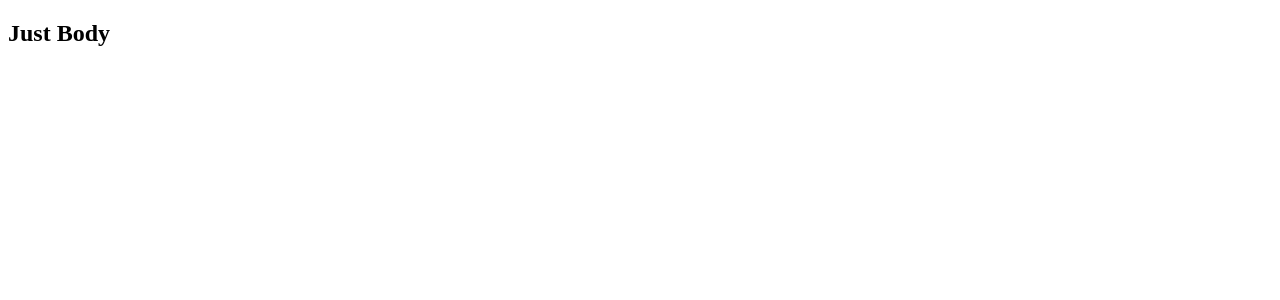
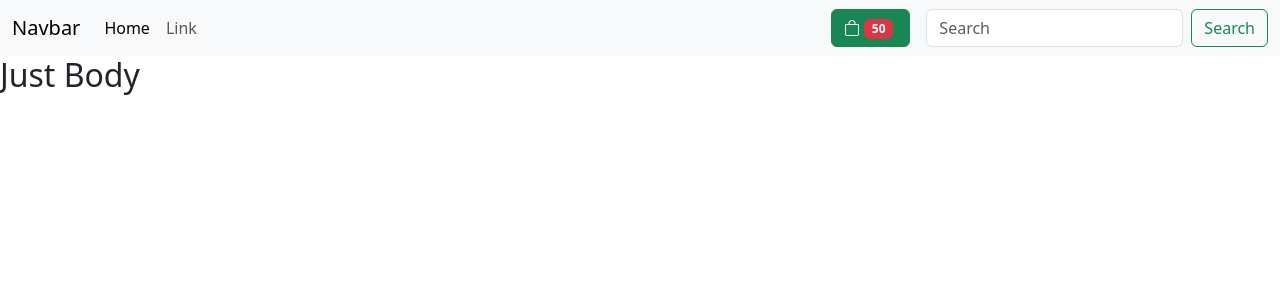
Before and after one commit to DilshodMahmudov0156/start-up, a React (Create React App) app: page / in a window 1280 px wide. Shown: the top 300 px of the page. Built offline with nearby package versions, Linux system fonts and the light colour scheme.

Commit message:
i added navbar in my project

```diff
--- a/public/index.html
+++ b/public/index.html
@@ -8,6 +8,8 @@
     <meta name="description" content="Web site created using create-react-app"/>
     <link rel="apple-touch-icon" href="%PUBLIC_URL%/logo192.png" />
     <link rel="manifest" href="%PUBLIC_URL%/manifest.json" />
+    <link rel="stylesheet" href="https://cdn.jsdelivr.net/npm/bootstrap-icons@1.11.3/font/bootstrap-icons.min.css">
+    <link href="https://cdn.jsdelivr.net/npm/bootstrap@5.3.2/dist/css/bootstrap.min.css" rel="stylesheet" integrity="sha384-T3c6CoIi6uLrA9TneNEoa7RxnatzjcDSCmG1MXxSR1GAsXEV/Dwwykc2MPK8M2HN" crossorigin="anonymous">
     <title>React App</title>
   </head>
   <body>
--- a/src/App.js
+++ b/src/App.js
@@ -1,10 +1,30 @@
 import './App.css';
 import Body from "./components/body";
+import asyncData from "./db.json";
+import {useEffect, useState} from "react";
+import NavBar from "./components/navBar";
 
 function App() {
+    const [ data, setData ] = useState([]);
+    useEffect(() => {
+        const gettingData = () => {
+            setData(asyncData.secondData);
+        }
+        return () => {gettingData()}
+    }, [])
+    const dater = () => {
+        console.log(data);
+    }
+
   return (
     <div className="app">
+        <NavBar/>
       <Body/>
+
+
+
+
+        {/*<button onClick={dater}>click to get data</button>*/}
     </div>
   );
 }
--- /dev/null
+++ b/src/components/navBar.js
@@ -0,0 +1,67 @@
+import React from 'react';
+
+function NavBar() {
+    return (
+
+        <nav className="navbar navbar-expand-lg bg-body-tertiary">
+            <div className="container-fluid">
+                <a className="navbar-brand" href="#">Navbar</a>
+
+                <button className="navbar-toggler" type="button" data-bs-toggle="collapse"
+                        data-bs-target="#navbarSupportedContent" aria-controls="navbarSupportedContent"
+                        aria-expanded="false" aria-label="Toggle navigation">
+                    <span className="navbar-toggler-icon"></span>
+                </button>
+                <div className="collapse navbar-collapse" id="navbarSupportedContent">
+                    <ul className="navbar-nav me-auto mb-2 mb-lg-0">
+                        <li className="nav-item">
+                            <a className="nav-link active" aria-current="page" href="">Home</a>
+                        </li>
+                        <li className="nav-item">
+                            <a className="nav-link" href="">Link</a>
+                        </li>
+                    </ul>
+
+                    <button type="button" className="btn btn-success mx-3">
+                        <i className="bi bi-bag"></i>
+                        <span className="badge mx-1 text-bg-danger">
+                            50
+                        </span>
+                    </button>
+                    <form className="d-flex" role="search">
+                        <input className="form-control me-2" type="search" placeholder="Search" aria-label="Search" />
+                            <button className="btn btn-outline-success" type="submit">Search</button>
+                    </form>
+                </div>
+            </div>
+        </nav>
+
+
+
+
+        // <nav className="navbar navbar-expand-lg bg-body-tertiary">
+        //     <div className="container-fluid">
+        //         <a className="navbar-brand" href="#">Navbar</a>
+        //         <button className="navbar-toggler" type="button" data-bs-toggle="collapse">
+        //             <span className="navbar-toggler-icon"></span>
+        //         </button>
+        //         <div className="collapse navbar-collapse" id="navbarSupportedContent">
+        //             <ul className="navbar-nav me-auto mb-2 mb-lg-0">
+        //                 <li className="nav-item">
+        //                     <a className="nav-link active" aria-current="page" href="#">Home</a>
+        //                 </li>
+        //                 <li className="nav-item">
+        //                     <a className="nav-link" href="#">Link</a>
+        //                 </li>
+        //             </ul>
+        //             <div className="d-flex">
+        //                 <input className="form-control me-2" type="search" placeholder="Search" />
+        //                 <button className="btn btn-outline-success">Search</button>
+        //             </div>
+        //         </div>
+        //     </div>
+        // </nav>
+    );
+}
+
+export default NavBar;
--- a/src/db.json
+++ b/src/db.json
@@ -12,6 +12,5 @@
     }
   ],
   "secondData": [
-    {}
   ]
 }
```
